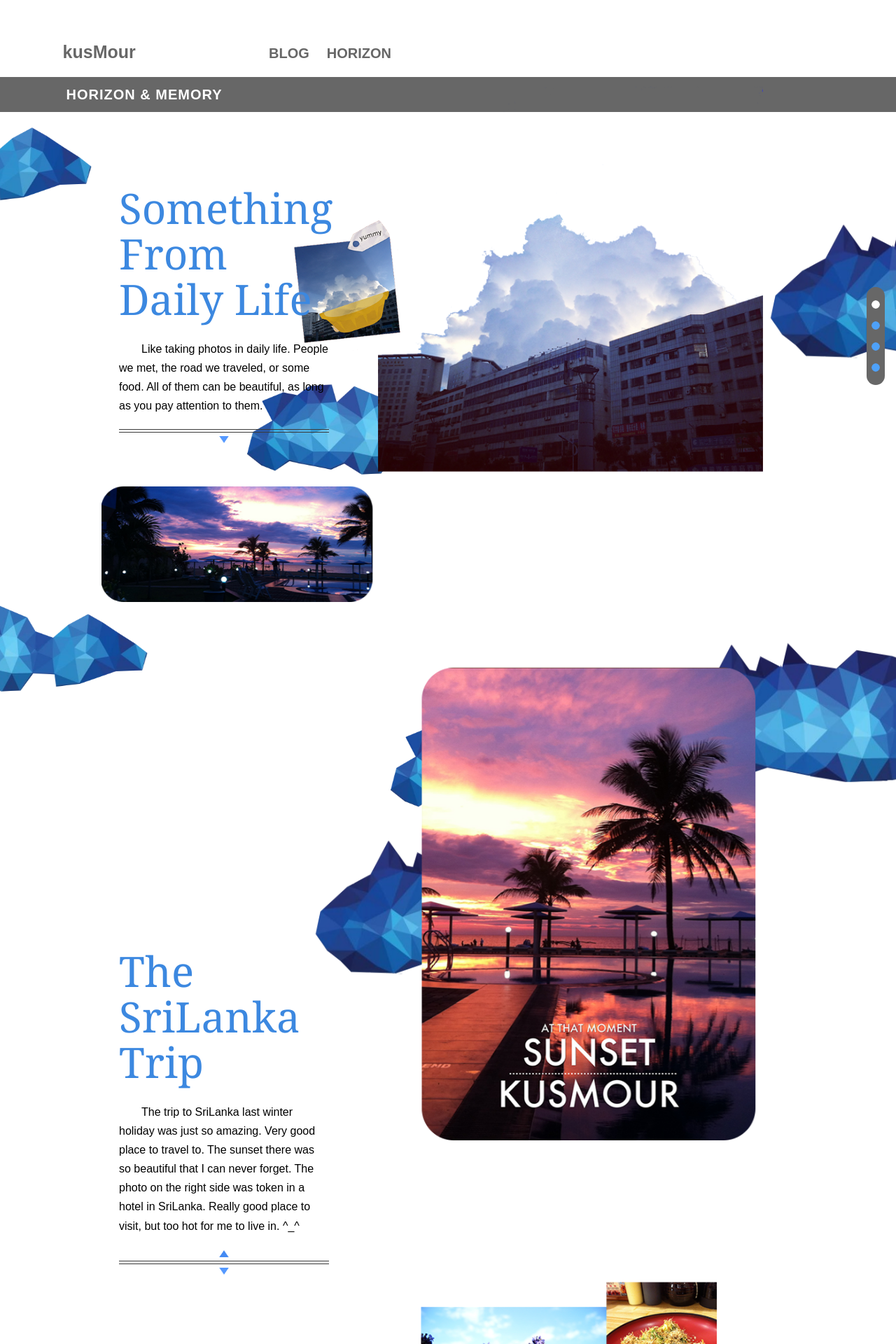
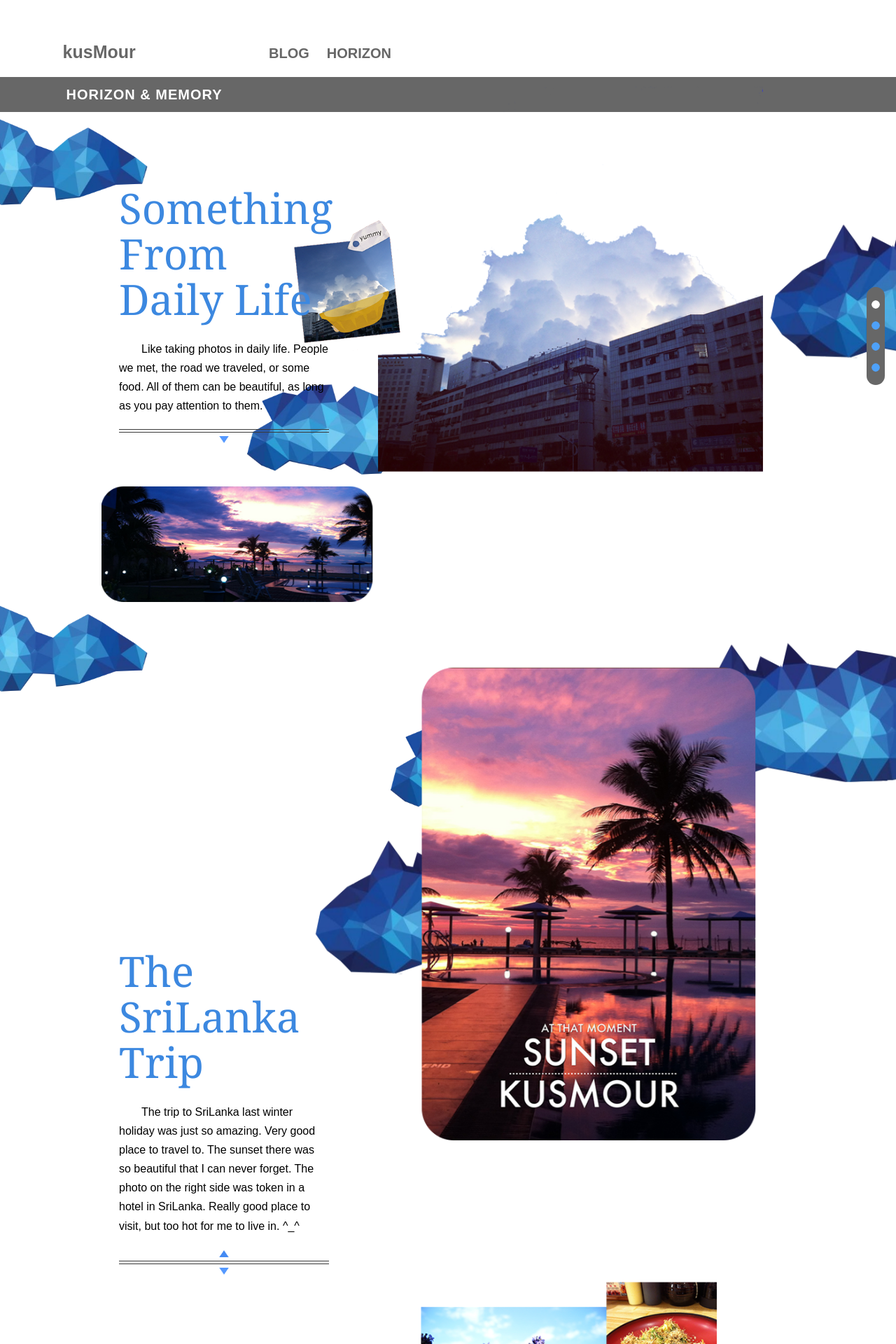
Before and after one commit to kusmour/blog_jekyll, a Jekyll site: the page built from horizon.html, in a window 1280 px wide. Shown: the top 1920 px of the page at 70% size. Built offline with Jekyll 4.4.1, drawn with Linux system fonts in a browser that asks for light colours.

Commit message:
modify blog list page

```diff
--- a/style/horizon.css
+++ b/style/horizon.css
@@ -340,7 +340,7 @@ nav.next-prev {
 	#bg1-1 {
 		position: absolute;
 		top: 155px;
-		left: -300px;
+		left: -220px;
 		/*right: 70px;*/
 		}
 	#bg1-2 {
```
